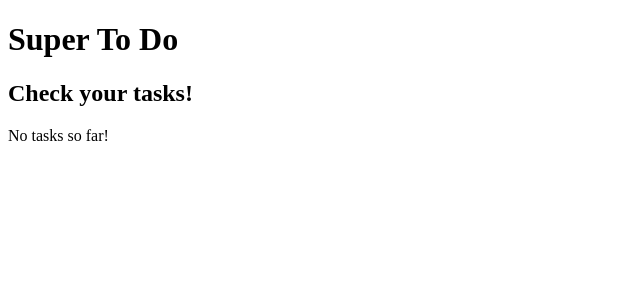
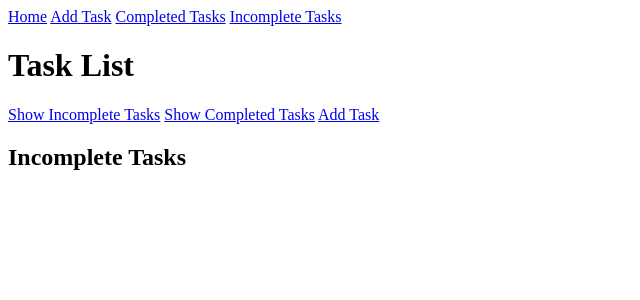
Before and after one commit to mdiogc/supertodo, a Django app: page /tasks/ in a window 1280 px wide. Shown: the top 300 px of the page, without its empty margins (0-640 px from the left). Run offline with Django 5.2, Linux system fonts and the light colour scheme; data that the repository does not hold is empty.

Commit message:
se avanza

```diff
--- a/tasks/templates/base.html
+++ b/tasks/templates/base.html
@@ -1,13 +1,27 @@
+{% load static %}
+
 <!DOCTYPE html>
 <html lang="en">
 <head>
-  <meta charset="UTF-8">
-  <meta name="viewport" content="width=device-width, initial-scale=1.0">
-  <title>{% block title %} Super to do | Organize your tasks {% endblock title %} </title>
+    <meta charset="UTF-8">
+    <meta name="viewport" content="width=device-width, initial-scale=1.0">
+    <title>{% block title %}SuperTodo{% endblock %}</title>
 </head>
 <body>
-  {% block body %}
-  <h1>Check your tasks!</h1>
-  {% endblock body %}
+    <header>
+        <nav>
+          <a href="{% url 'tasks:task_list' %}">Home</a>  <!-- Correct reference -->
+          <a href="{% url 'tasks:add_task' %}">Add Task</a>
+          <a href="{% url 'tasks:task_list' %}?view=completed">Completed Tasks</a>
+          <a href="{% url 'tasks:task_list' %}?view=incomplete">Incomplete Tasks</a>
+
+        </nav>
+    </header>
+
+    <main>
+        {% block content %}{% endblock %}
+    </main>
+
+
 </body>
 </html>
--- a/tasks/templates/tasks/task-list.html
+++ b/tasks/templates/tasks/task-list.html
@@ -1,22 +1,55 @@
-{% extends "base.html" %}
+{% extends 'base.html' %}
 
-{% block title %}
-    Super To Do | Organize your tasks
-{% endblock title %}
+{% block title %}Task List{% endblock %}
 
-{% block body %}
-        <div class="header-container">
-          <h1>Super To Do</h1>
-        </div>
-    <h2>Check your tasks!</h2>
+{% block content %}
+<h1>Task List</h1>
 
-    <div class="task-container">
-      {% for task in tasks %}
-            <li>{{ task.name }}</li>
-      {% empty %}
-          <p>No tasks so far!</p>
-      {% endfor %}
-    </div>
+<!-- Buttons to toggle completed and incomplete tasks -->
+<a href="{% url 'tasks:task_list' %}?show_completed=false" class="btn btn-primary">Show Incomplete Tasks</a>
+<a href="{% url 'tasks:task_list' %}?show_completed=true" class="btn btn-secondary">Show Completed Tasks</a>
+<a href="{% url 'tasks:add_task' %}" class="btn btn-success">Add Task</a>
 
+<!-- Incomplete Tasks -->
+{% if not show_completed %}
+<h2>Incomplete Tasks</h2>
+<ul>
+    {% for task in incomplete_tasks %}
+        <li>
+            <p>{{ task.name }} - Complete by: {{ task.complete_before }}</p>
+            <a href="{% url 'task-detail' task.slug %}">Details</a>
+            <a href="{% url 'edit_task' task.slug %}">Edit</a>
+            <a href="{% url 'delete_task' task.slug %}">Delete</a>
+            <form method="post" action="{% url 'toggle_task' task.slug %}">
+                {% csrf_token %}
+                <button type="submit">
+                    {% if task.done %}Mark as Incomplete{% else %}Mark as Completed{% endif %}
+                </button>
+            </form>
+        </li>
+    {% endfor %}
+</ul>
+{% endif %}
 
-{% endblock body %}
+<!-- Completed Tasks -->
+{% if show_completed %}
+<h2>Completed Tasks</h2>
+<ul>
+    {% for task in completed_tasks %}
+        <li>
+            <p>{{ task.name }} - Completed on: {{ task.updated_at }}</p>
+            <a href="{% url 'task-detail' task.slug %}">Details</a>
+            <a href="{% url 'edit-task' task.slug %}">Edit</a>
+            <a href="{% url 'delete-task' task.slug %}">Delete</a>
+            <form method="post" action="{% url 'toggle-task' task.slug %}">
+
+                {% csrf_token %}
+                <button type="submit">
+                    {% if task.done %}Mark as Incomplete{% else %}Mark as Completed{% endif %}
+                </button>
+            </form>
+        </li>
+    {% endfor %}
+</ul>
+{% endif %}
+{% endblock %}
--- a/tasks/urls.py
+++ b/tasks/urls.py
@@ -1,11 +1,13 @@
 from django.urls import path
-
 from . import views
 
-app_name = 'tasks'
+app_name = 'tasks'  # Namespaces the URLs for this app
 
 urlpatterns = [
-    path('', views.task_list, name='task-list'),
-    path('add-task/', views.add_task, name='add-task'),
-    path('tasks/<task_slug>', views.task_detail, name='task-detail'),
+    path('', views.task_list, name='task_list'),  # Name must match
+    path('add/', views.add_task, name='add_task'),
+    path('<slug:task_slug>/', views.task_detail, name='task-detail'),
+    path('<slug:task_slug>/edit/', views.edit_task, name='edit-task'),
+    path('<slug:task_slug>/delete/', views.delete_task, name='delete-task'),
+    path('<slug:task_slug>/toggle/', views.toggle_task, name='toggle-task'),
 ]
--- a/tasks/views.py
+++ b/tasks/views.py
@@ -1,30 +1,79 @@
 from django.http import HttpRequest, HttpResponse
 from django.shortcuts import redirect, render
 from django.utils.text import slugify
-
 from .forms import AddTaskForm
 from .models import Task
 
-# Create your views here.
+# Task list view
+def task_list(request: HttpRequest) -> HttpResponse:
+    show_completed = request.GET.get('show_completed', 'false') == 'true'
 
+    if show_completed:
+        incomplete_tasks = []
+        completed_tasks = Task.objects.filter(done=True).order_by('updated_at')
+    else:
+        incomplete_tasks = Task.objects.filter(done=False).order_by('complete_before')
+        completed_tasks = []
 
-def task_list(request: HttpRequest) -> HttpResponse:
-    tasks = Task.objects.all()
-    return render(request, 'tasks/task-list.html', dict(task=tasks))
+    return render(request, 'tasks/task-list.html', {
+        'incomplete_tasks': incomplete_tasks,
+        'completed_tasks': completed_tasks,
+        'show_completed': show_completed,
+    })
+# Task detail view
+def task_detail(request: HttpRequest, task_slug: str) -> HttpResponse:
+    task = Task.objects.filter(slug=task_slug).first()  # Using filter().first() to get the task
+    if task is None:
+        return render(request, 'tasks/task-detail.html', {'error': 'Task not found'})  # Render an error message if the task is not found
+    return render(request, 'tasks/task-detail.html', {'task': task})
 
-
-def task_detail(request, task_slug: str):
-    task = Task.objects.get(slug=task_slug)
-    return render(request, 'tasks/detail.html', dict(task=task))
-
-
-def add_task(request):
+# Add task view
+def add_task(request: HttpRequest) -> HttpResponse:
     if request.method == 'GET':
         form = AddTaskForm()
     else:
-        if (form := AddTaskForm(data=request.Task)).is_valid():
+        form = AddTaskForm(data=request.POST)
+        if form.is_valid():
             task = form.save(commit=False)
-            task.slug = slugify(task.name)
-            task.save()
-            return redirect('task:task')
-    return render(request, 'templates/add-task.html', dict(form=form))
+            task.slug = slugify(task.name)  # Create a slug from the task name
+            task.save()  # Save the task to the database
+            return redirect('tasks:task_list')  # Redirect to the task list view after adding the task
+    return render(request, 'tasks/add-task.html', {'form': form})
+
+# Edit task view
+def edit_task(request: HttpRequest, task_slug: str) -> HttpResponse:
+    task = Task.objects.filter(slug=task_slug).first()  # Using filter().first() instead of get()
+    if task is None:
+        return HttpResponse("Task not found", status=404)  # Handle the case where the task does not exist
+
+    if request.method == 'POST':
+        form = AddTaskForm(request.POST, instance=task)  # Populate the form with the existing task data
+        if form.is_valid():
+            form.save()  # Save the updated task to the database
+            return redirect('tasks:task_detail', task_slug=task.slug)  # Redirect to the task detail view
+    else:
+        form = AddTaskForm(instance=task)  # Pre-fill the form with the current task data
+
+    return render(request, 'tasks/edit-task.html', {'form': form, 'task': task})
+
+# Delete task view
+def delete_task(request: HttpRequest, task_slug: str) -> HttpResponse:
+    task = Task.objects.filter(slug=task_slug).first()  # Using filter().first() instead of get()
+    if task is None:
+        return HttpResponse("Task not found", status=404)  # Handle the case where the task does not exist
+
+    if request.method == 'POST':
+        task.delete()  # Delete the task
+        return redirect('tasks:task_list')  # Redirect to the task list view after deletion
+
+    return render(request, 'tasks/delete-task.html', {'task': task})  # Render a confirmation page for deletion
+
+# Toggle task completion view
+def toggle_task(request: HttpRequest, task_slug: str) -> HttpResponse:
+    task = Task.objects.filter(slug=task_slug).first()  # Using filter().first() instead of get()
+    if task is None:
+        return HttpResponse("Task not found", status=404)  # Handle the case where the task does not exist
+
+    task.done = not task.done  # Toggle the task's completion status
+    task.save()  # Save the updated task
+    return redirect('tasks:task_list')  # Redirect to the task list view
```
Also changed, not shown: tasks/forms.py (+7 -4 lines), tasks/templates/tasks/ edit-task.html (added, +15 -0 lines), tasks/templates/tasks/add-task.html (+26 -0 lines), tasks/templates/tasks/delete-task.html (added, +12 -0 lines), tasks/templates/tasks/task-detail.html (+24 -0 lines).
